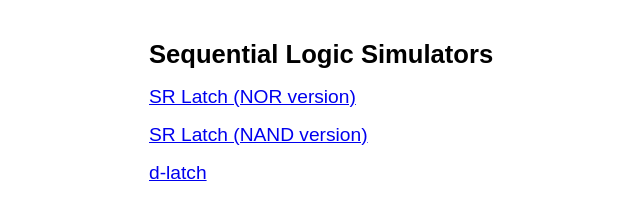
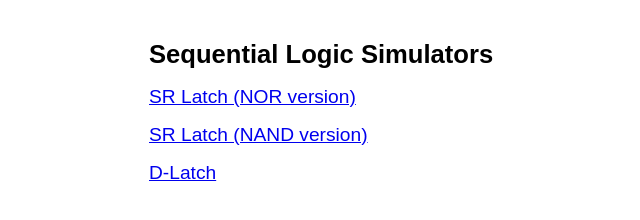
Before and after one commit to rthornton1/Sequential-logic-sims, a plain HTML site: page index.html in a window 1280 px wide. Shown: the full height of the page, 191-831 px from the left. Drawn offline with Linux system fonts and the light colour scheme.

Commit message:
Update index.html

```diff
--- a/index.html
+++ b/index.html
@@ -13,6 +13,6 @@
   <h1>Sequential Logic Simulators</h1>
   <a href="sr-latch-NOR.html">SR Latch (NOR version)</a>
   <a href="sr-latch-NAND.html">SR Latch (NAND version)</a>
-  <a href="d-latch.html">d-latch</a>
+  <a href="d-latch.html">D-Latch</a>
 </body>
 </html>
```
